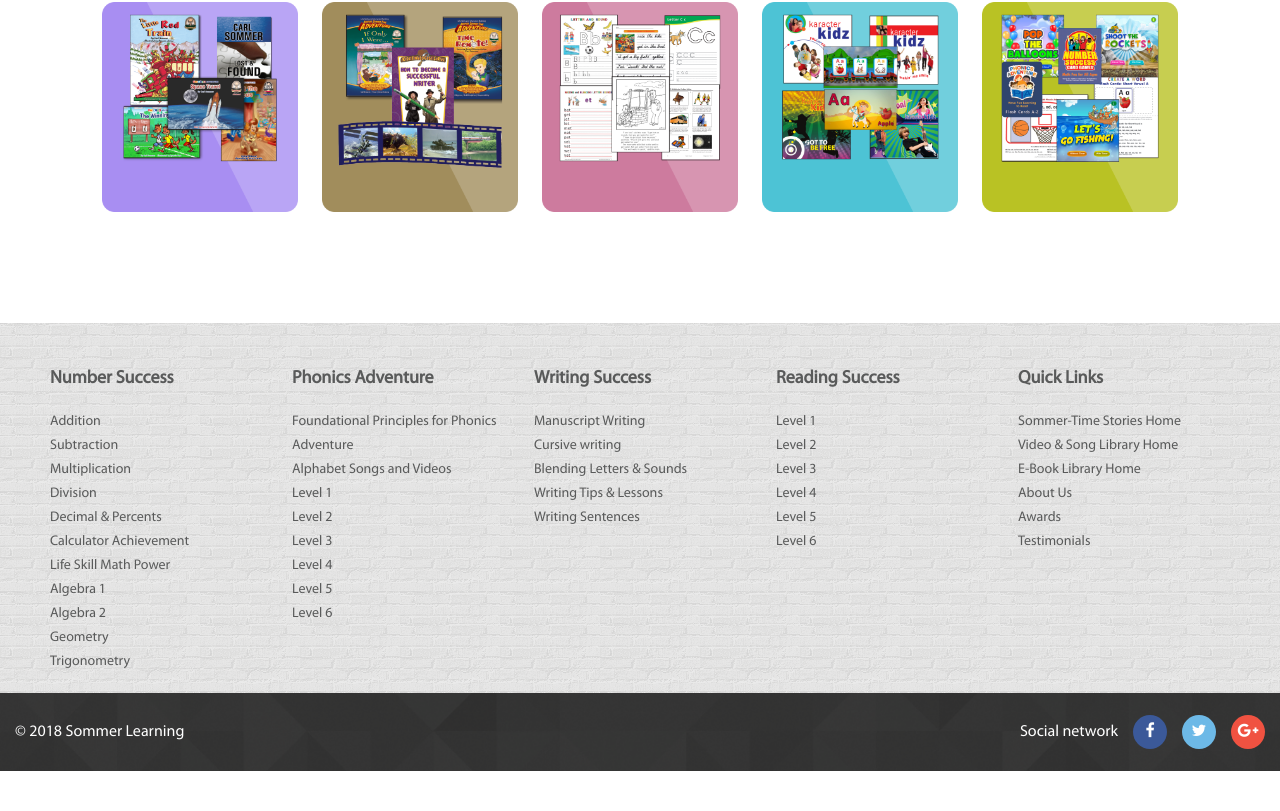
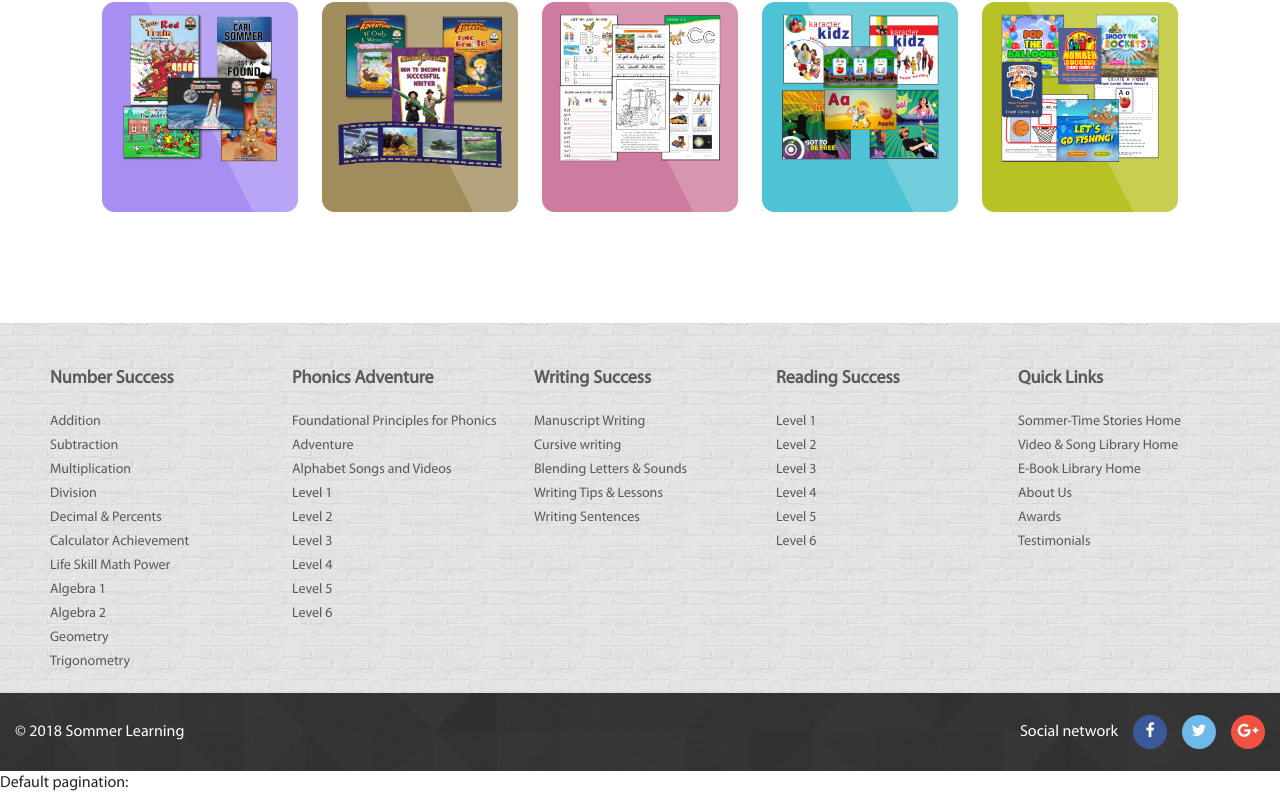
Before and after one commit to sidharajswaminathan/PrimeMedia, an Angular app: page /home in a window 1280 px wide. Shown: the part 867-1678 px from the top of the page. Before the commit the page ends 1638 px from the top, so only its background shows below. Built offline with nearby package versions, Linux system fonts and the light colour scheme.

Commit message:
ngbootstrap added

```diff
--- a/package.json
+++ b/package.json
@@ -20,6 +20,7 @@
     "@angular/platform-browser": "^6.0.3",
     "@angular/platform-browser-dynamic": "^6.0.3",
     "@angular/router": "^6.0.3",
+    "@ng-bootstrap/ng-bootstrap": "^2.1.1",
     "angular-font-awesome": "^3.1.2",
     "bootstrap": "^4.1.1",
     "core-js": "^2.5.4",
--- a/src/app/app.component.html
+++ b/src/app/app.component.html
@@ -5,3 +5,6 @@
   <router-outlet></router-outlet>
 </div>
 <app-footer></app-footer>
+
+<p>Default pagination:</p>
+<!--ngb-pagination [collectionSize]="70" [(page)]="page" aria-label="Default pagination"></ngb-pagination-->
--- a/src/app/app.component.ts
+++ b/src/app/app.component.ts
@@ -7,4 +7,5 @@
 })
 export class AppComponent {
   title = 'app';
+  page = 4;
 }
--- a/src/app/app.module.ts
+++ b/src/app/app.module.ts
@@ -1,6 +1,6 @@
 import { BrowserModule } from '@angular/platform-browser';
 import { NgModule } from '@angular/core';
-
+import {NgbModule} from '@ng-bootstrap/ng-bootstrap';
 import { AppComponent } from './app.component';
 import { HeaderComponent } from './header/header.component';
 import { BannerComponent } from './banner/banner.component';
@@ -8,6 +8,7 @@
 import { HomeComponent } from './home/home.component';
 import { AppRoutingModule } from './/app-routing.module';
 import { CarouselComponent } from './carousel/carousel.component';
+
 @NgModule({
   declarations: [
     AppComponent,
@@ -18,6 +19,7 @@
     CarouselComponent
   ],
   imports: [
+    NgbModule.forRoot(),
     BrowserModule,
     AppRoutingModule
   ],
```
Also changed, not shown: 1 other file (tests, documents, lock files or other folders).
